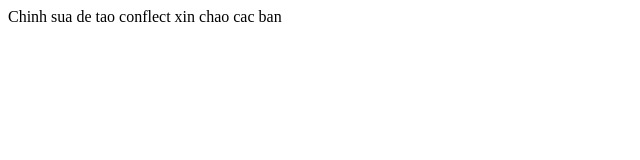
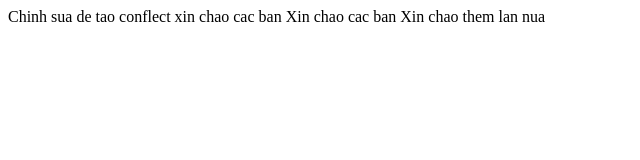
Before and after one commit to nguyenkhaan/gitHub, a plain HTML site: page index.html in a window 1280 px wide. Shown: the whole page, without its empty margins (0-640 px from the left). Drawn offline with Linux system fonts and the light colour scheme.

Commit message:
Update index.html

```diff
--- a/index.html
+++ b/index.html
@@ -6,6 +6,6 @@
     <title>Document</title>
 </head>
 <body>
-    Chinh sua de tao conflect xin chao cac ban
+    Chinh sua de tao conflect xin chao cac ban Xin chao cac ban Xin chao them lan nua
 </body>
 </html>
```
